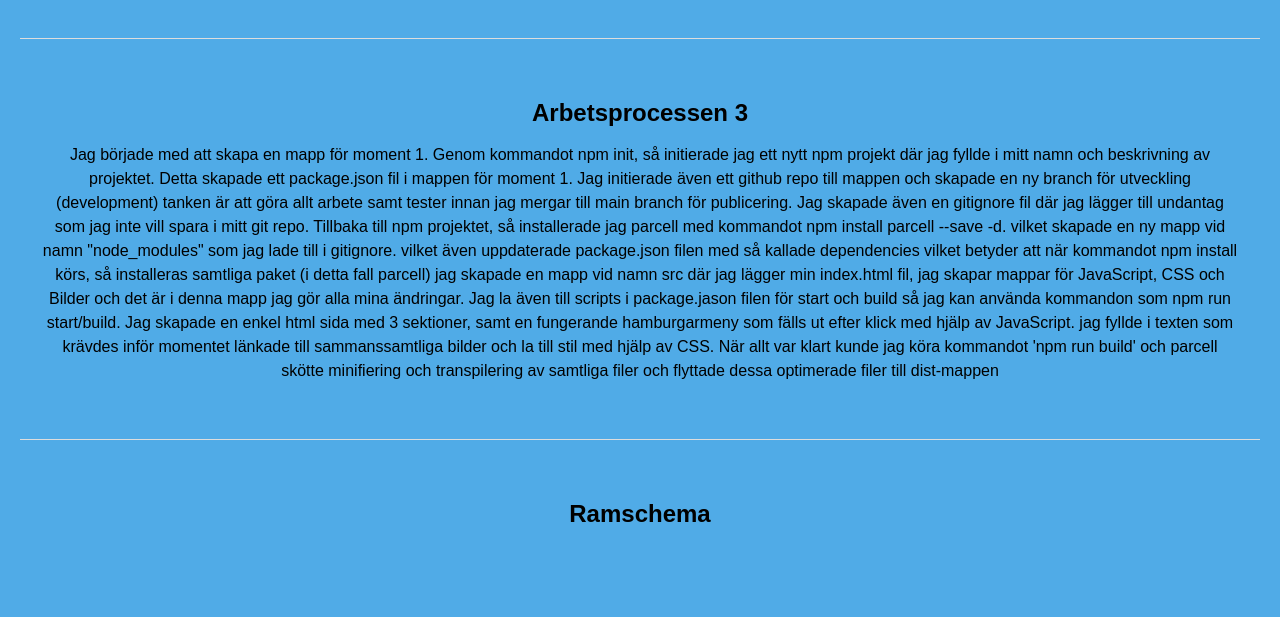
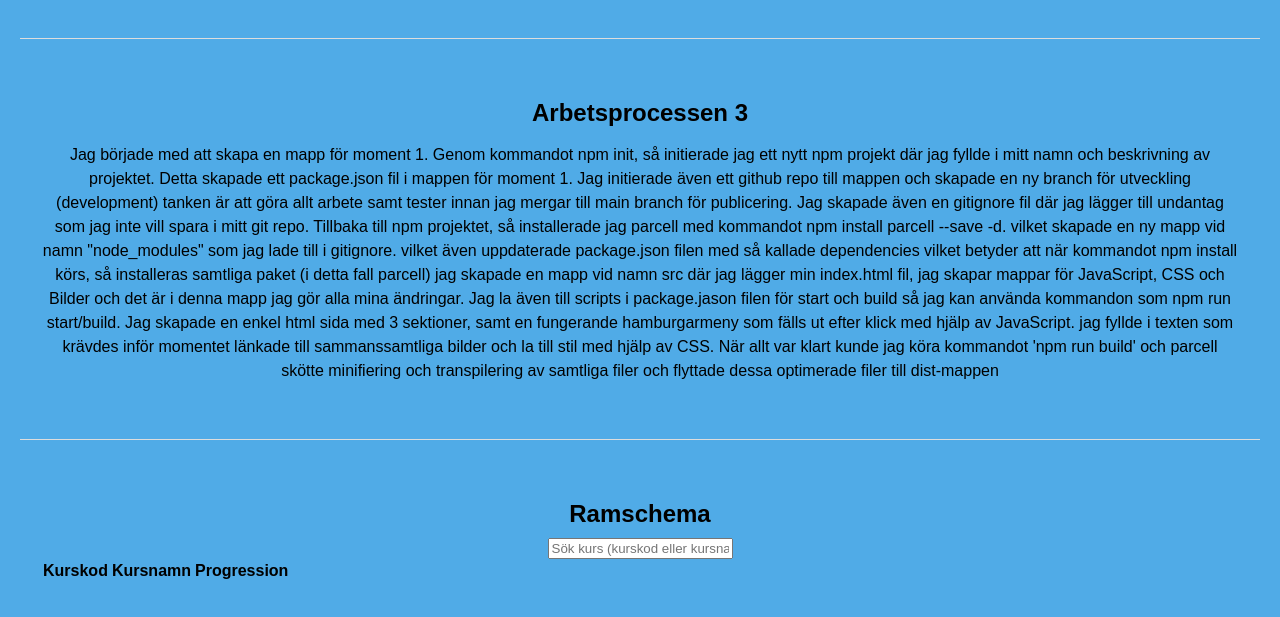
Before and after one commit to Frontend-baserad-webbutveckling/moment-2, a website built with Parcel: page src/index.html in a window 1280 px wide. Shown: the part 2136-2753 px from the top of the page. Built offline with nearby package versions, Linux system fonts and the light colour scheme; no server answers.

Commit message:
html struktur för att visa kurser skapad

```diff
--- a/src/index.html
+++ b/src/index.html
@@ -90,7 +90,19 @@
         </section>
         <section id="section4">
             <h1>Ramschema</h1>
-
+            <input type="text" id="search-input" placeholder="Sök kurs (kurskod eller kursnamn)">
+            <table id="course-table">
+                <thead>
+                    <tr>
+                        <th data-type="code">Kurskod</th>
+                        <th data-type="name">Kursnamn</th>
+                        <th data-type="progression">Progression</th>
+                    </tr>
+                </thead>
+                <tbody>
+                    <!-- Rader fyllda från main.js -->
+                </tbody>
+            </table>
         </section>
     </main>
 
```
